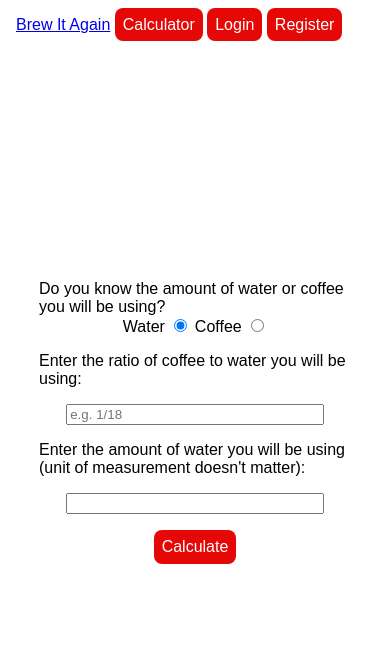
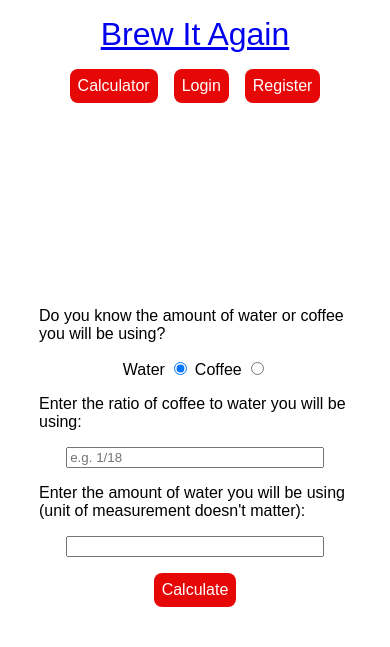
Before and after one commit to TwoStarLightMints/brew_it_again, a Django app: page /calculator/ in a window 390 px wide. Shown: the top 647 px of the page. Run offline with Django 5.2, Linux system fonts and the light colour scheme; parts of the project's set-up code (start-up, migrations or seed data) failed here and were passed over.

Commit message:
Update styling to make navbar responsive and fix minor style issues with forms

```diff
--- a/bia_proj/coffee_ratio_calculator/static/calculator.css
+++ b/bia_proj/coffee_ratio_calculator/static/calculator.css
@@ -20,12 +20,13 @@ fieldset>legend {
 fieldset>div {
     width: fit-content;
     margin: 0 auto;
+    margin-top: 1em;
     float: none;
 }
 
 @media (min-width: 800px) {
     fieldset>legend {
-        width: 50%;
+        width: 48%;
         float: left;
     }
 
--- a/bia_proj/static/base.css
+++ b/bia_proj/static/base.css
@@ -18,6 +18,21 @@ header, footer {
     margin: 1em;
 }
 
+nav, nav>div {
+    display: flex;
+    align-items: center;
+    gap: 1em;
+}
+
+nav {
+    flex-direction: column;
+}
+
+#home {
+    text-wrap: nowrap;
+    font-size: 2em;
+}
+
 .rounded-button {
     text-decoration: none;
     padding: .5em;
@@ -35,3 +50,9 @@ header, footer {
 button {
     font-size: 1em;
 }
+
+@media (min-width: 500px) {
+    nav {
+        flex-direction: row;
+    }
+}
--- a/bia_proj/static/form.css
+++ b/bia_proj/static/form.css
@@ -24,6 +24,8 @@ form>input[type="text"] {
 @media (min-width: 1000px) {
   form {
     grid-template-columns: repeat(2, 1fr);
+    justify-items: normal;
+    width: 60%;
   }
 
   form>label {
@@ -45,3 +47,9 @@ form>input[type="text"] {
     grid-column: 1 / 3;
   }
 }
+
+@media (min-width: 1250px) {
+  form {
+    width: 50em;
+  }
+}
--- a/bia_proj/templates/layout.html
+++ b/bia_proj/templates/layout.html
@@ -14,6 +14,7 @@
             <nav>
                 <a href="{% url 'home' %}" id="home">Brew It Again</a>
 
+                <div>
                     <a href="{% url 'calculator' %}" class="rounded-button">Calculator</a>
 
                     {% if request.user.is_authenticated %}
@@ -25,6 +26,7 @@
 
                     <a href="{% url 'register' %}" class="rounded-button">Register</a>
                     {% endif %}
+                </div>
             </nav>
         </header>
 
```
Lines whose indentation alone changed are shown as unchanged.
